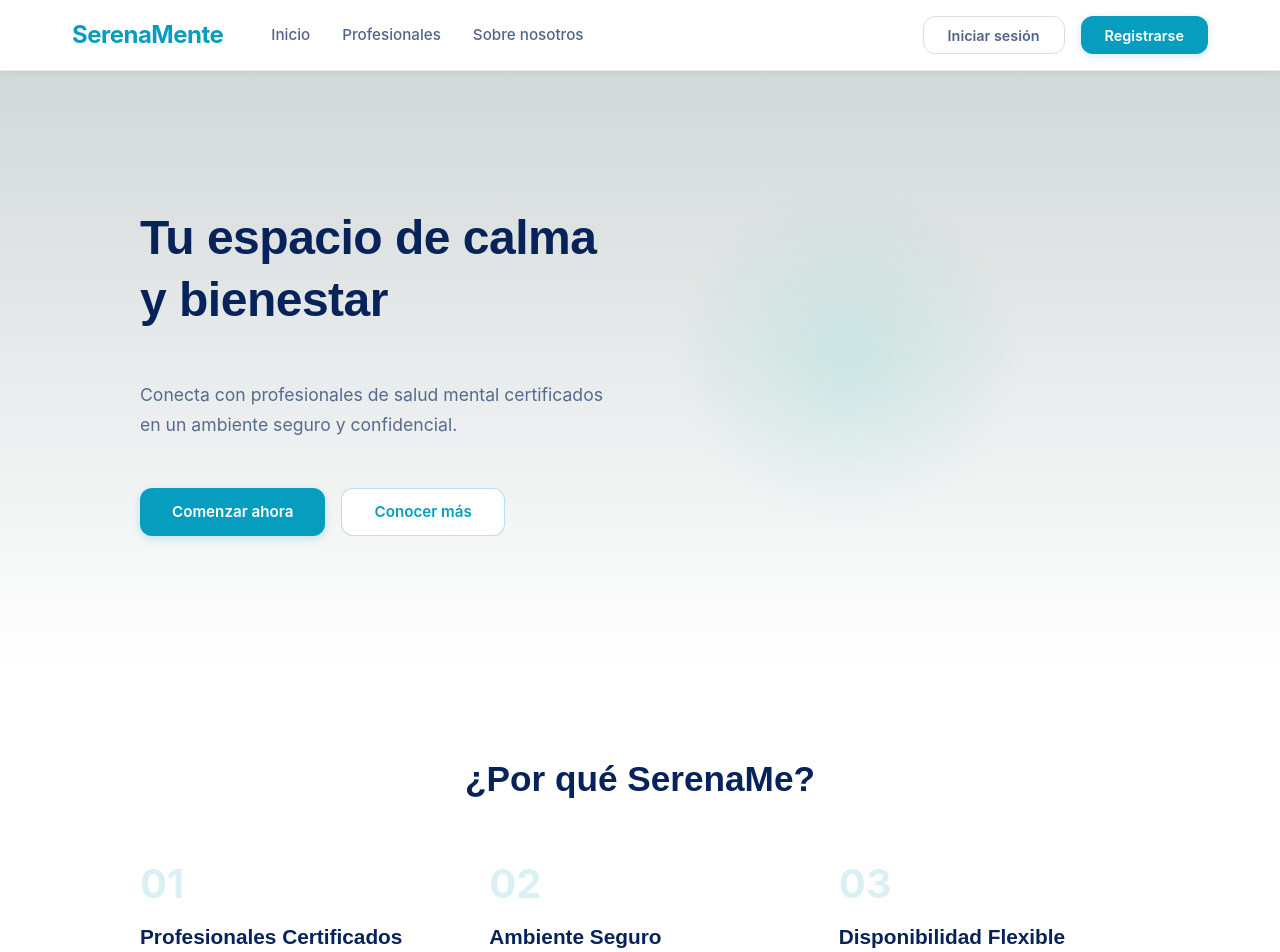
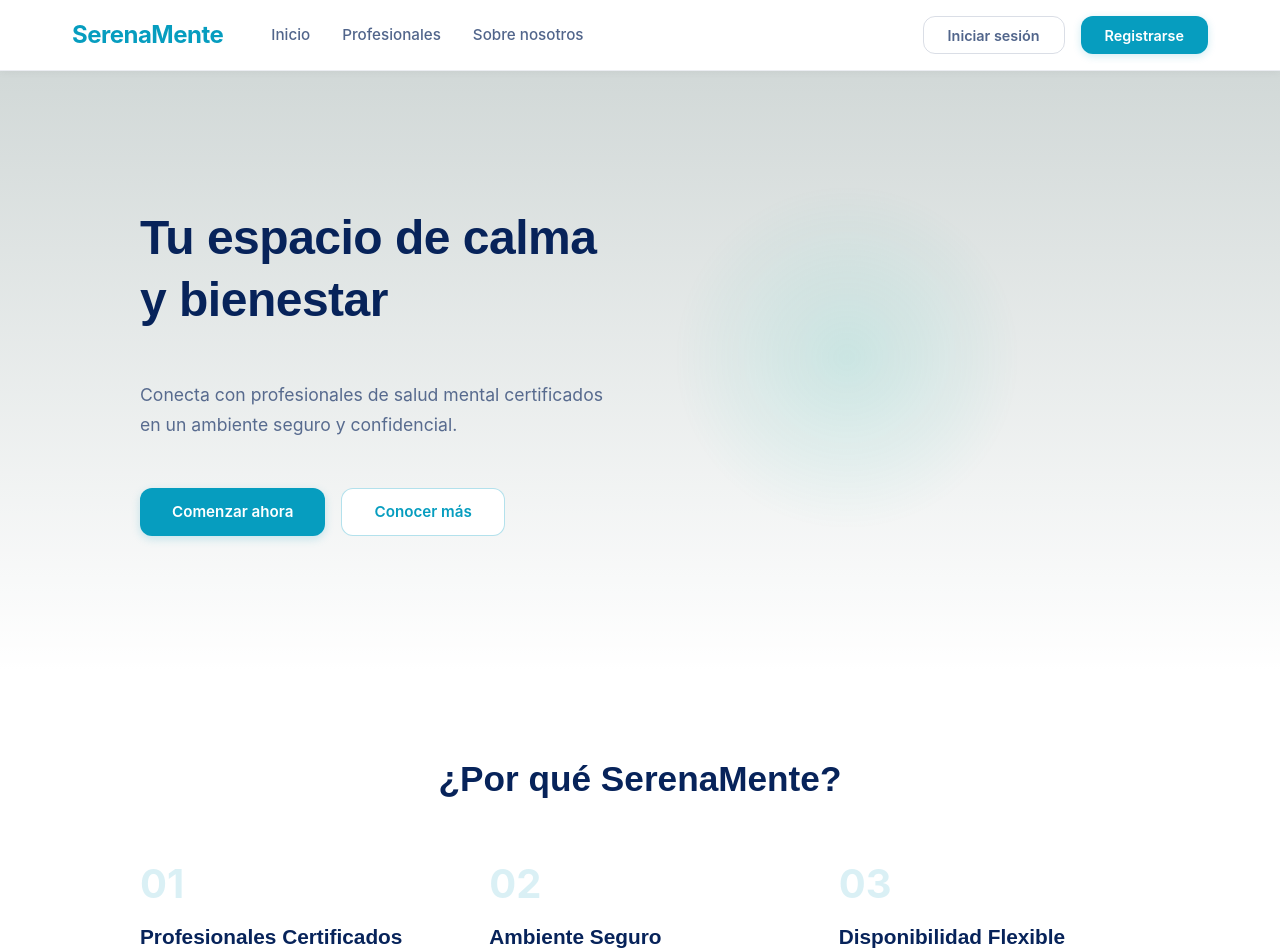
Before and after one commit to MPV070/Proyecto-Final-SerenaMente, an Angular app: page / in a window 1280 px wide. Shown: the top 952 px of the page. Built offline with nearby package versions, Linux system fonts and the light colour scheme.

Commit message:
Corregidas clases profesionales y sobre nosotros,

```diff
--- a/src/app/pages/home/home.html
+++ b/src/app/pages/home/home.html
@@ -16,7 +16,7 @@
 <!-- WHY US SECTION -->
 <section class="why-us">
   <div class="why-us-container">
-    <h2 class="section-title">¿Por qué SerenaMe?</h2>
+    <h2 class="section-title">¿Por qué SerenaMente?</h2>
 
     <div class="features-grid">
       <article class="feature-item">
```
